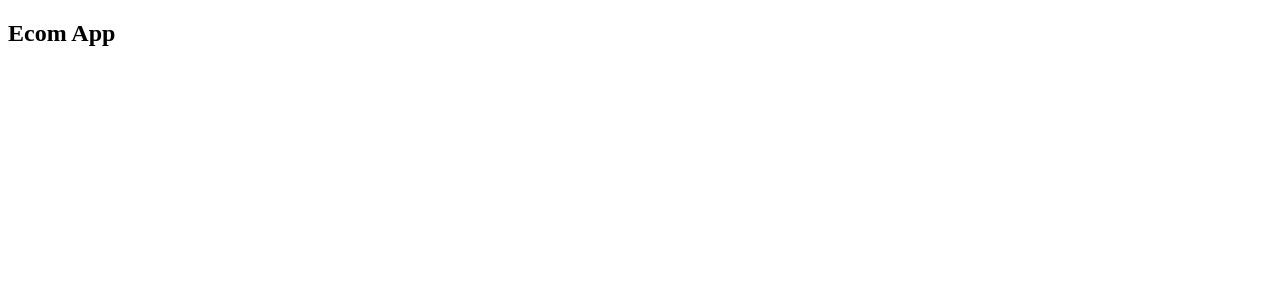
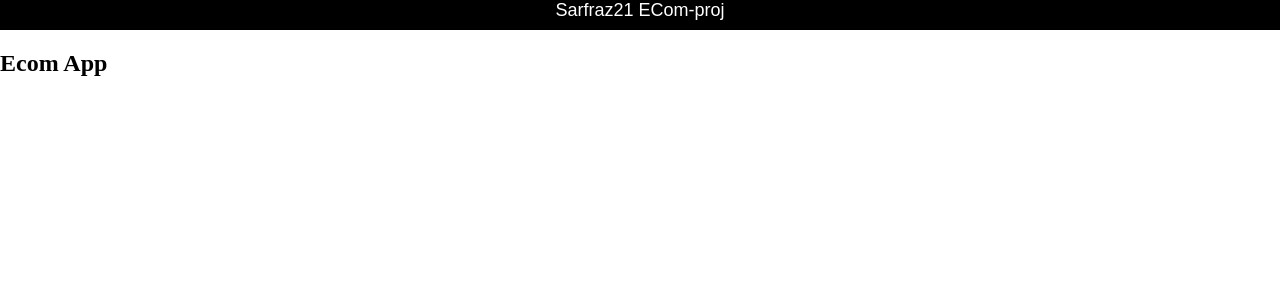
Before and after one commit to Sarfraz21/Ecom-proj, an Angular app: page / in a window 1280 px wide. Shown: the top 300 px of the page. Built offline with nearby package versions, Linux system fonts and the light colour scheme.

Commit message:
Toolbar component in css
add style.css config 0 margin, app-component toolbar display,

```diff
--- a/src/app/app.component.html
+++ b/src/app/app.component.html
@@ -1 +1,2 @@
+<app-toolbar></app-toolbar>
 <h2>Ecom App</h2>
--- a/src/app/app.module.ts
+++ b/src/app/app.module.ts
@@ -3,10 +3,12 @@ import { BrowserModule } from '@angular/platform-browser';
 
 import { AppRoutingModule } from './app-routing.module';
 import { AppComponent } from './app.component';
+import { ToolbarComponent } from './components/toolbar/toolbar.component';
 
 @NgModule({
   declarations: [
-    AppComponent
+    AppComponent,
+    ToolbarComponent
   ],
   imports: [
     BrowserModule,
--- /dev/null
+++ b/src/app/components/toolbar/toolbar.component.css
@@ -0,0 +1,9 @@
+.toolbar{
+    width: 100vw;
+    height: 30px;
+    background: black;
+    color:white;
+    font-size: large;
+    text-align: center;
+    font-family:Arial, Helvetica, sans-serif;
+}
--- /dev/null
+++ b/src/app/components/toolbar/toolbar.component.html
@@ -0,0 +1,3 @@
+<div class="toolbar">
+    Sarfraz21 ECom-proj
+</div>
--- /dev/null
+++ b/src/app/components/toolbar/toolbar.component.ts
@@ -0,0 +1,15 @@
+import { Component, OnInit } from '@angular/core';
+
+@Component({
+  selector: 'app-toolbar',
+  templateUrl: './toolbar.component.html',
+  styleUrls: ['./toolbar.component.css']
+})
+export class ToolbarComponent implements OnInit {
+
+  constructor() { }
+
+  ngOnInit(): void {
+  }
+
+}
--- a/src/styles.css
+++ b/src/styles.css
@@ -1 +1,6 @@
 /* You can add global styles to this file, and also import other style files */
+
+/* default margin is 8px*/
+body{
+    margin: 0;
+}
```
Also changed, not shown: 2 other files (tests, documents, lock files or other folders).
